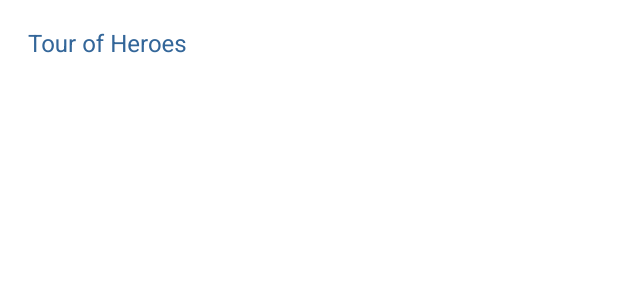
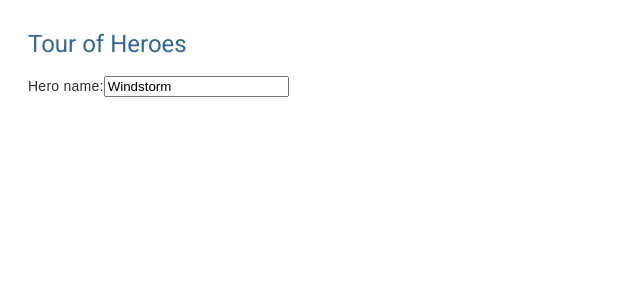
Before and after one commit to r134x7/angular-spa-practice, an Angular app: page / in a window 1280 px wide. Shown: the top 300 px of the page, without its empty margins (0-640 px from the left). Built offline with nearby package versions, Linux system fonts and the light colour scheme.

Commit message:
added heroes component... imported forms module

```diff
--- a/src/app/app.component.html
+++ b/src/app/app.component.html
@@ -1 +1,2 @@
 <h1>{{title}}</h1>
+<app-heroes></app-heroes>
--- /dev/null
+++ b/src/app/hero.ts
@@ -0,0 +1,4 @@
+export interface Hero {
+    id: number;
+    name: string;
+}
--- /dev/null
+++ b/src/app/heroes/heroes.component.html
@@ -0,0 +1,4 @@
+<div>
+    <label for="name">Hero name:</label>
+    <input id="name" [(ngModel)]="hero.name" placeholder="name">
+</div>
--- /dev/null
+++ b/src/app/heroes/heroes.component.ts
@@ -0,0 +1,14 @@
+import { Component } from '@angular/core';
+import type { Hero } from '../hero';
+
+@Component({
+  selector: 'app-heroes',
+  templateUrl: './heroes.component.html',
+  styleUrls: ['./heroes.component.css']
+})
+export class HeroesComponent {
+  hero: Hero = {
+    id: 1,
+    name: "Windstorm"
+  }
+}
--- a/src/app/sample-a/sample-a.component.html
+++ /dev/null
@@ -1 +0,0 @@
-<p>sample-a works!</p>
```
Also changed, not shown: src/app/app.module.ts (+5 -3 lines), src/app/sample-a/sample-a.component.ts (deleted, +0 -10 lines), src/app/heroes/heroes.component.css (added), 1 other file (tests, documents, lock files or other folders).
